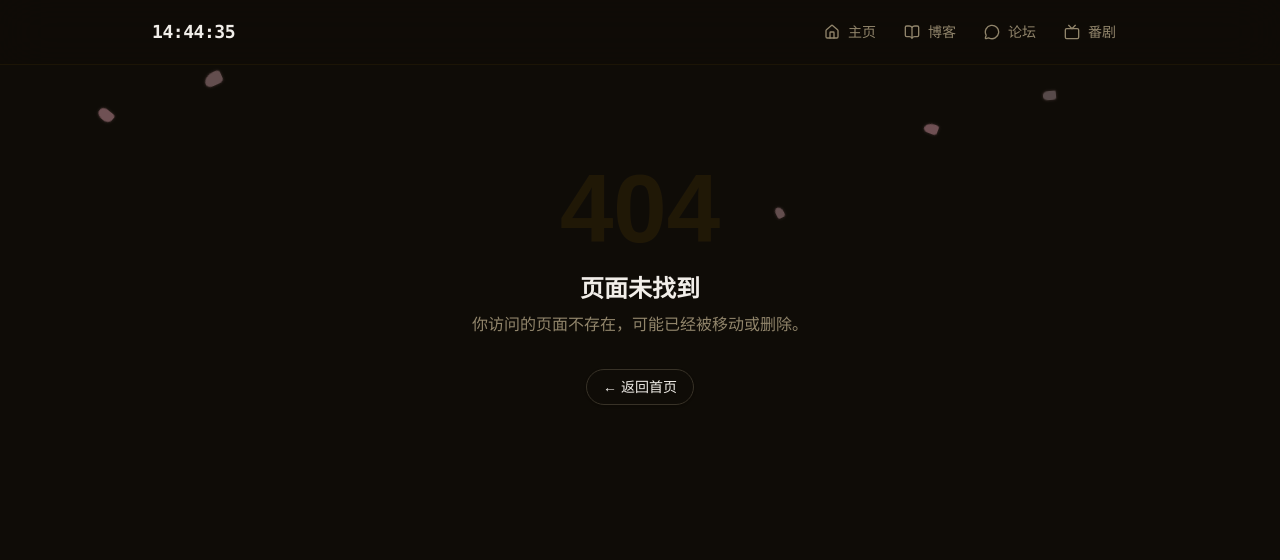
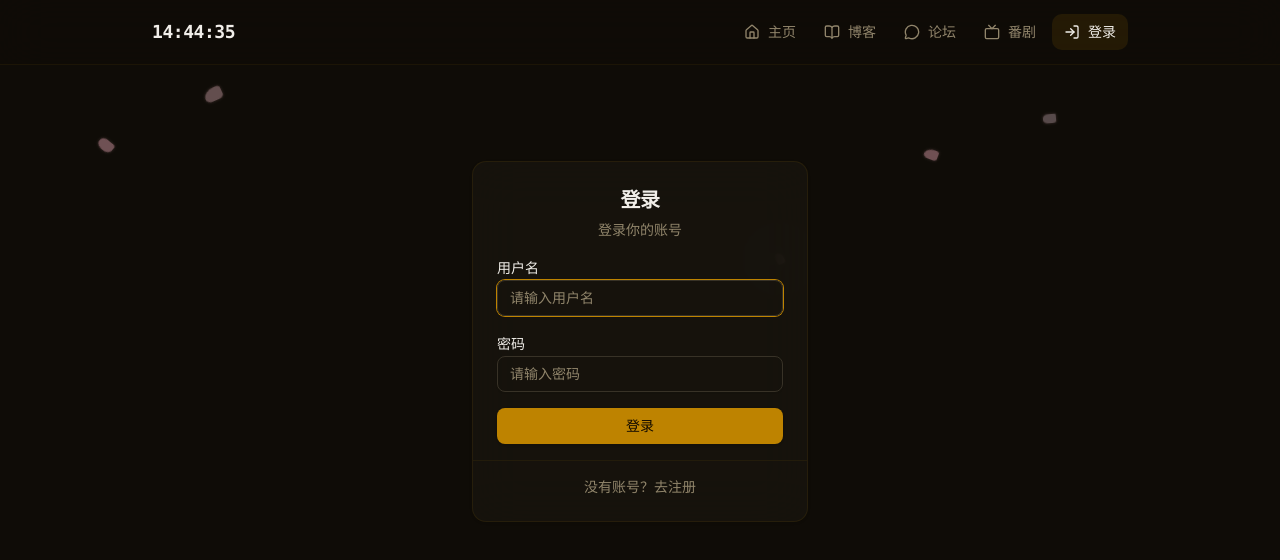
Before and after one commit to xdfqgg/page, a React (Vite) app: page /login in a window 1280 px wide. Before the commit this address had no page. Shown: the top 560 px of the page. Built offline with nearby package versions, Linux system fonts and the light colour scheme.

Commit message:
feat: connect frontend to Vercel backend

```diff
--- /dev/null
+++ b/src/contexts/AuthContext.tsx
@@ -0,0 +1,65 @@
+import { createContext, useContext, useState, type ReactNode } from "react";
+import { api } from "@/lib/api";
+
+interface AuthState {
+  isLoggedIn: boolean;
+  username: string | null;
+  role: string | null;
+  login: (username: string, password: string) => Promise<{ ok: boolean; error?: string }>;
+  register: (username: string, password: string) => Promise<{ ok: boolean; error?: string }>;
+  logout: () => void;
+}
+
+const AuthContext = createContext<AuthState | null>(null);
+
+export function AuthProvider({ children }: { children: ReactNode }) {
+  const [username, setUsername] = useState<string | null>(
+    () => localStorage.getItem("auth_username")
+  );
+  const [role, setRole] = useState<string | null>(
+    () => localStorage.getItem("auth_role")
+  );
+
+  const isLoggedIn = !!username;
+
+  const login = async (uname: string, pwd: string) => {
+    const data = await api.login(uname, pwd);
+    if (data.error) return { ok: false, error: data.error };
+
+    localStorage.setItem("auth_username", uname);
+    localStorage.setItem("auth_role", data.role || "user");
+    setUsername(uname);
+    setRole(data.role || "user");
+    return { ok: true };
+  };
+
+  const register = async (uname: string, pwd: string) => {
+    const data = await api.register(uname, pwd);
+    if (data.error) return { ok: false, error: data.error };
+
+    localStorage.setItem("auth_username", uname);
+    localStorage.setItem("auth_role", "user");
+    setUsername(uname);
+    setRole("user");
+    return { ok: true };
+  };
+
+  const logout = () => {
+    localStorage.removeItem("auth_username");
+    localStorage.removeItem("auth_role");
+    setUsername(null);
+    setRole(null);
+  };
+
+  return (
+    <AuthContext.Provider value={{ isLoggedIn, username, role, login, register, logout }}>
+      {children}
+    </AuthContext.Provider>
+  );
+}
+
+export function useAuth(): AuthState {
+  const ctx = useContext(AuthContext);
+  if (!ctx) throw new Error("useAuth 必须在 AuthProvider 内使用");
+  return ctx;
+}
--- a/src/layouts/Layout.tsx
+++ b/src/layouts/Layout.tsx
@@ -6,9 +6,12 @@ import {
   BookOpen,
   MessageCircle,
   Tv,
+  LogIn,
+  LogOut,
   type LucideIcon,
 } from "lucide-react";
 import SakuraPetals from "@/components/SakuraPetals";
+import { useAuth } from "@/contexts/AuthContext";
 
 /**
  * Layout — 全局布局（暗色极简风格，参考 2x.nz）
@@ -61,6 +64,7 @@ function useClock() {
 
 export default function Layout() {
   const clock = useClock();
+  const { isLoggedIn, username, logout } = useAuth();
 
   return (
     <div className="min-h-screen bg-background text-foreground antialiased">
@@ -98,6 +102,33 @@ export default function Layout() {
                 {item.label}
               </NavLink>
             ))}
+
+            {/* 登录/退出 */}
+            {isLoggedIn ? (
+              <button
+                onClick={logout}
+                className="inline-flex items-center gap-2 px-3 py-2 rounded-lg text-sm font-medium text-muted-foreground hover:text-foreground hover:bg-primary/5 transition-colors cursor-pointer"
+                title={username || ""}
+              >
+                <LogOut className="h-4 w-4" />
+                {username}
+              </button>
+            ) : (
+              <NavLink
+                to="/login"
+                className={({ isActive }) =>
+                  cn(
+                    "inline-flex items-center gap-2 px-3 py-2 rounded-lg text-sm font-medium transition-colors",
+                    isActive
+                      ? "bg-primary/12 text-foreground"
+                      : "text-muted-foreground hover:text-foreground hover:bg-primary/5"
+                  )
+                }
+              >
+                <LogIn className="h-4 w-4" />
+                登录
+              </NavLink>
+            )}
           </nav>
         </div>
       </header>
--- /dev/null
+++ b/src/lib/api.ts
@@ -0,0 +1,31 @@
+/** Vercel 后端 API 地址 */
+const BASE = "https://cf-backend-lake.vercel.app";
+
+export const api = {
+  /** 登录 */
+  login: async (username: string, password: string) => {
+    const res = await fetch(`${BASE}/api/auth/login`, {
+      method: "POST",
+      headers: { "Content-Type": "application/json" },
+      body: JSON.stringify({ username, password }),
+    });
+    return res.json() as Promise<{
+      error?: string;
+      success?: boolean;
+      role?: string;
+    }>;
+  },
+
+  /** 注册 */
+  register: async (username: string, password: string) => {
+    const res = await fetch(`${BASE}/api/auth/register`, {
+      method: "POST",
+      headers: { "Content-Type": "application/json" },
+      body: JSON.stringify({ username, password }),
+    });
+    return res.json() as Promise<{
+      error?: string;
+      success?: boolean;
+    }>;
+  },
+};
--- a/src/main.tsx
+++ b/src/main.tsx
@@ -1,6 +1,7 @@
 import { StrictMode } from "react";
 import { createRoot } from "react-dom/client";
 import { BrowserRouter, Routes, Route } from "react-router";
+import { AuthProvider } from "./contexts/AuthContext";
 import "./index.css";
 import Layout from "./layouts/Layout";
 import Home from "./pages/Home";
@@ -8,6 +9,7 @@ import Blog from "./pages/Blog";
 import Forum from "./pages/Forum";
 import Anime from "./pages/Anime";
 import Music from "./pages/Music";
+import Login from "./pages/Login";
 import About from "./pages/About";
 import AnimeDemo from "./pages/AnimeDemo";
 import NotFound from "./pages/NotFound";
@@ -29,6 +31,7 @@ import NotFound from "./pages/NotFound";
 
 createRoot(document.getElementById("root")!).render(
   <StrictMode>
+    <AuthProvider>
     <BrowserRouter basename={import.meta.env.BASE_URL}>
       <Routes>
         <Route path="/" element={<Layout />}>
@@ -37,11 +40,13 @@ createRoot(document.getElementById("root")!).render(
           <Route path="forum" element={<Forum />} />
           <Route path="anime" element={<Anime />} />
           <Route path="music" element={<Music />} />
+          <Route path="login" element={<Login />} />
           <Route path="about" element={<About />} />
           <Route path="anime-demo" element={<AnimeDemo />} />
           <Route path="*" element={<NotFound />} />
         </Route>
       </Routes>
     </BrowserRouter>
+    </AuthProvider>
   </StrictMode>
 );
--- /dev/null
+++ b/src/pages/Login.tsx
@@ -0,0 +1,92 @@
+import { useState } from "react";
+import { useNavigate } from "react-router";
+import { Button } from "@/components/ui/button";
+import { Input } from "@/components/ui/input";
+import { Card, CardHeader, CardTitle, CardDescription, CardContent, CardFooter } from "@/components/ui/card";
+import { Separator } from "@/components/ui/separator";
+import { useAuth } from "@/contexts/AuthContext";
+
+export default function Login() {
+  const { login, register } = useAuth();
+  const navigate = useNavigate();
+
+  const [username, setUsername] = useState("");
+  const [password, setPassword] = useState("");
+  const [error, setError] = useState("");
+  const [loading, setLoading] = useState(false);
+  const [isRegister, setIsRegister] = useState(false);
+
+  const handleSubmit = async (e: React.FormEvent) => {
+    e.preventDefault();
+    if (!username.trim() || !password.trim()) {
+      setError("请填写用户名和密码");
+      return;
+    }
+
+    setLoading(true);
+    setError("");
+
+    const result = isRegister
+      ? await register(username, password)
+      : await login(username, password);
+
+    setLoading(false);
+
+    if (result.ok) {
+      navigate("/");
+    } else {
+      setError(result.error || "操作失败");
+    }
+  };
+
+  return (
+    <div className="mx-auto max-w-sm px-6 py-24">
+      <Card className="border-primary/[0.1] bg-card/60 backdrop-blur-xl">
+        <CardHeader className="text-center">
+          <CardTitle className="text-xl">
+            {isRegister ? "注册" : "登录"}
+          </CardTitle>
+          <CardDescription>
+            {isRegister ? "创建一个新账号" : "登录你的账号"}
+          </CardDescription>
+        </CardHeader>
+        <CardContent>
+          <form onSubmit={handleSubmit} className="space-y-4">
+            <div className="space-y-2">
+              <label className="text-sm font-medium">用户名</label>
+              <Input
+                placeholder="请输入用户名"
+                value={username}
+                onChange={(e) => setUsername(e.target.value)}
+                autoFocus
+              />
+            </div>
+            <div className="space-y-2">
+              <label className="text-sm font-medium">密码</label>
+              <Input
+                type="password"
+                placeholder="请输入密码"
+                value={password}
+                onChange={(e) => setPassword(e.target.value)}
+              />
+            </div>
+            {error && <p className="text-sm text-destructive">{error}</p>}
+            <Button type="submit" className="w-full" disabled={loading}>
+              {loading ? "处理中..." : isRegister ? "注册" : "登录"}
+            </Button>
+          </form>
+        </CardContent>
+        <Separator className="bg-primary/[0.08]" />
+        <CardFooter className="justify-center pt-4">
+          <button
+            type="button"
+            onClick={() => { setIsRegister(!isRegister); setError(""); }}
+            className="text-sm text-muted-foreground hover:text-primary transition-colors cursor-pointer"
+          >
+            {isRegister ? "已有账号？去登录" : "没有账号？去注册"}
+          </button>
+        </CardFooter>
+      </Card>
+    </div>
+  );
+}
```
Also changed, not shown: .claude/settings.local.json (added).
